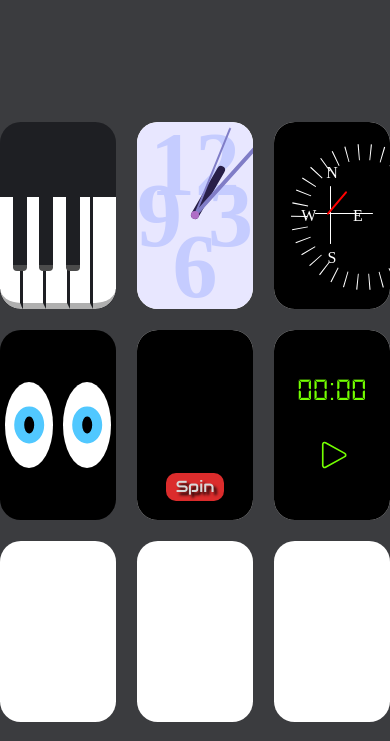
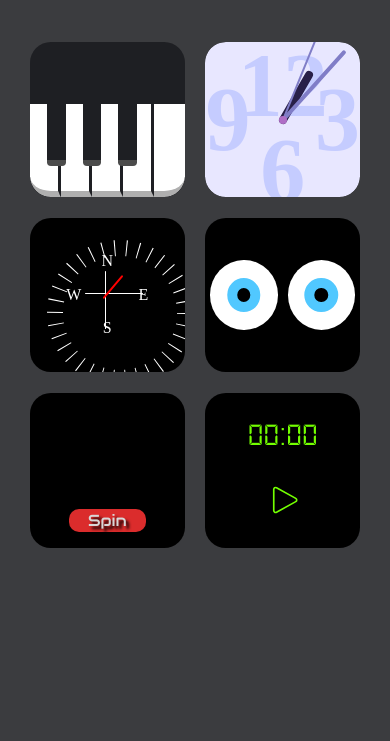
Before and after one commit to ertugrulsertaslan/widgets, a plain HTML site: page index.html in a window 390 px wide. Drawn offline with Linux system fonts and the light colour scheme.

Commit message:
add make widget square

```diff
--- a/index.html
+++ b/index.html
@@ -16,6 +16,7 @@
 </head>
 <body>
     <div class="container">
+        <div class="widget-box">
             <div class="widget">
                 <div class="piano">
                     <div class="piano-top"></div>
@@ -33,6 +34,8 @@
                     </div>
                 </div>
             </div>
+        </div>
+        <div class="widget-box">
             <div class="widget">
                 <div class="center">
                     <div class="clock">
@@ -51,6 +54,8 @@
                     </div>
                 </div>
             </div>
+        </div>
+        <div class="widget-box">
             <div class="widget">
                 <div class="compass">
                     <div class="compass-circle">
@@ -73,6 +78,8 @@
                     </div>
                 </div>
             </div>
+        </div>
+        <div class="widget-box">
             <div class="widget">
                 <div class="eyes">
                     <div class="eye">
@@ -83,6 +90,8 @@
                     </div>
                 </div>
             </div>
+        </div>
+        <div class="widget-box">
             <div class="widget">
                 <div class="spin">
                     <div id="spin-message"></div>
@@ -94,6 +103,8 @@
                     <button  class="spin-button">Spin</button>
                 </div>
             </div>
+        </div>
+        <div class="widget-box">
             <div class="widget">
                 <div class="chronometer">
                     <div class="chronometer-content">
@@ -118,9 +129,16 @@
                     </div>
                 </div>
             </div>
+        </div>
+        <div class="widget-box">
             <div class="widget"></div>
+        </div>
+        <div class="widget-box">
             <div class="widget"></div>
+        </div>
+        <div class="widget-box">
             <div class="widget"></div>
+        </div>
     </div>
     <script type="text/javascript" src="piano.js"></script>
     <script type="text/javascript" src="clock.js"></script>
--- a/style.css
+++ b/style.css
@@ -20,8 +20,37 @@ body {
 }
 
 .widget {
-    background: #fff;
+    position: absolute;
+    top: 0;
+    left: 0;
+    width: 100%;
+    height: 100%;
+
+}
+.widget-box {
     border-radius: 1.3rem;
+    height: 0;
     overflow: hidden;
+    padding-top:  100%;
     position: relative;
 }
+
+
+
+@media only screen and (max-width: 600px) {
+    .container {
+        grid-template-columns: repeat(2, 1fr);
+        width: 100%;
+        height: 90%;
+        padding: 30px;
+    }
+  }
+
+@media only screen and (max-width: 300px) {
+    .container {
+        grid-template-columns: repeat(1, 1fr);
+        width: 100%;
+        height: 90%;
+        padding: 30px;
+    }
+  }
```
Lines whose indentation alone changed are shown as unchanged.
